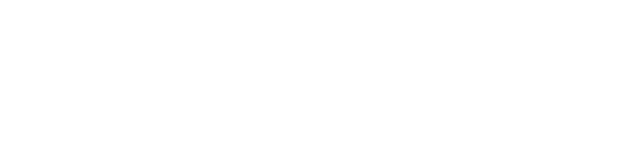
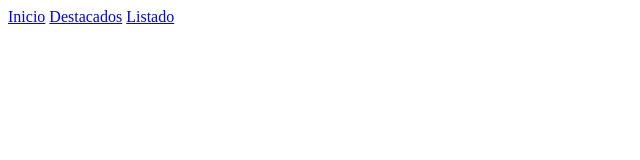
Before and after one commit to mmartin-33/TP_2_PROG, a plain HTML site: page listado.html in a window 1280 px wide. Shown: the whole page, without its empty margins (0-640 px from the left). Drawn offline with Linux system fonts and the light colour scheme.

Commit message:
unir todas las paginas

```diff
--- a/listado.html
+++ b/listado.html
@@ -4,8 +4,19 @@
     <meta charset="UTF-8">
     <meta name="viewport" content="width=device-width, initial-scale=1.0">
     <title>Document</title>
+
+
 </head>
 <body>
 
+
+<nav>
+    <a href="index.html">Inicio</a>
+    <a href="destacados.html">Destacados</a>
+    <a href="listado.html">Listado</a>
+</nav>
+
+
+
 </body>
 </html>
```
Also changed, not shown: destacados.html (+10 -0 lines), index.html (+7 -0 lines).
